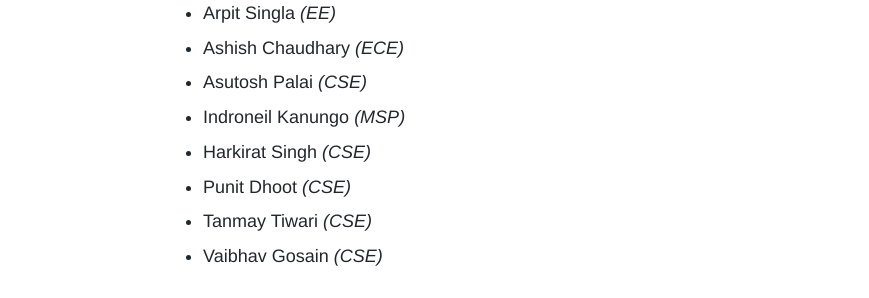
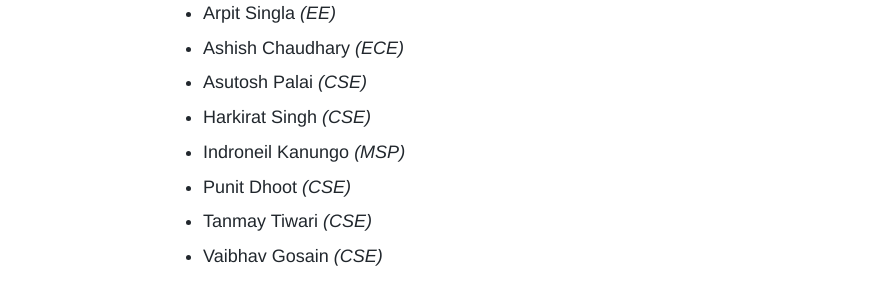
Before and after one commit to sdslabs/sdslabs.github.com, a Jekyll site: the page built from _posts/2015/2015-01-11-recruitment-final-list.md, in a window 1280 px wide. Shown: the part 784-1082 px from the top of the page, without its empty margins (198-1067 px from the left). Built offline with Jekyll 4.4.1, drawn with Linux system fonts in a browser that asks for light colours; some web fonts are replaced; Markdown is read by kramdown in place of the engine named in the settings; comment, search, counter and statistics services are not loaded.

Commit message:
Fixes order.

```diff
--- a/_posts/2015/2015-01-11-recruitment-final-list.md
+++ b/_posts/2015/2015-01-11-recruitment-final-list.md
@@ -16,8 +16,8 @@ We interviewed 75 people before selecting the final 13 programmers and 3 designe
 * Arpit Singla _(EE)_
 * Ashish Chaudhary _(ECE)_
 * Asutosh Palai _(CSE)_
+* Harkirat Singh _(CSE)_
 * Indroneil Kanungo _(MSP)_
-* Harkirat Singh _(CSE)_
 * Punit Dhoot _(CSE)_
 * Tanmay Tiwari _(CSE)_
 * Vaibhav Gosain _(CSE)_
```
